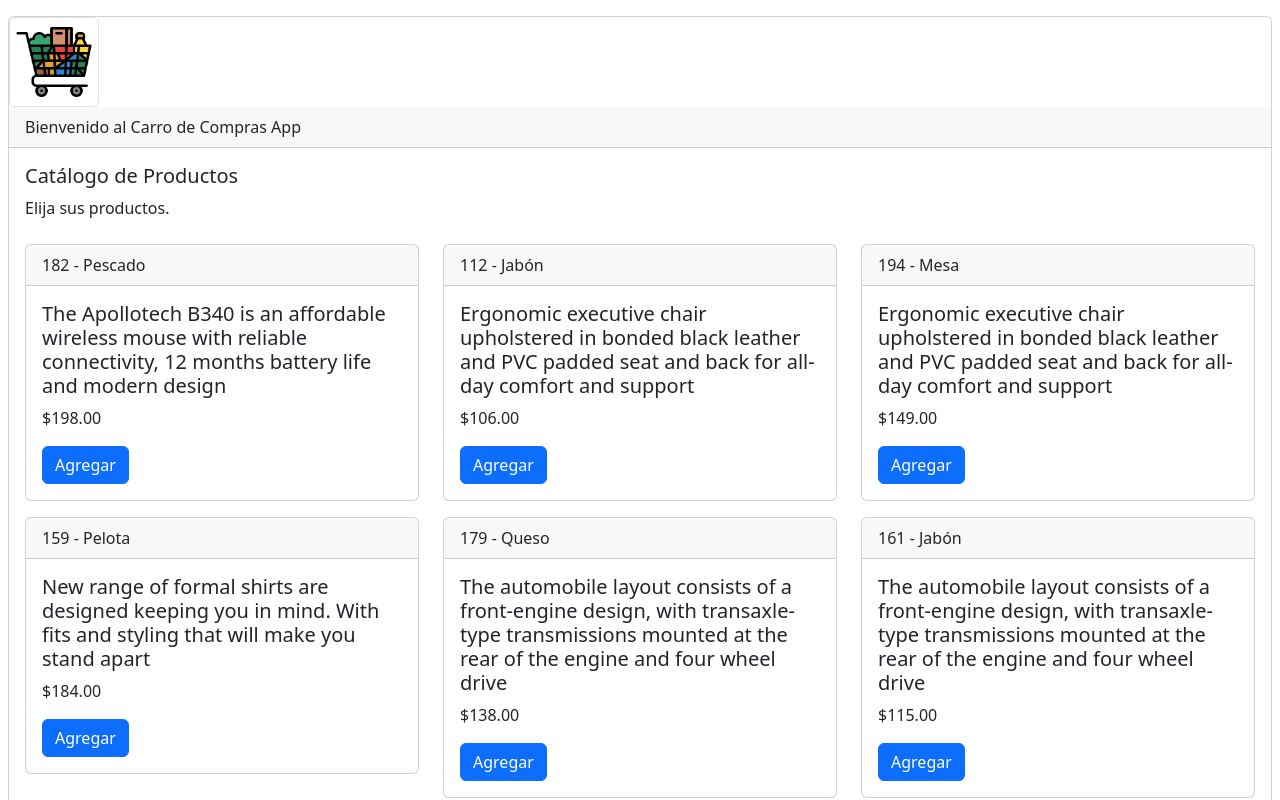
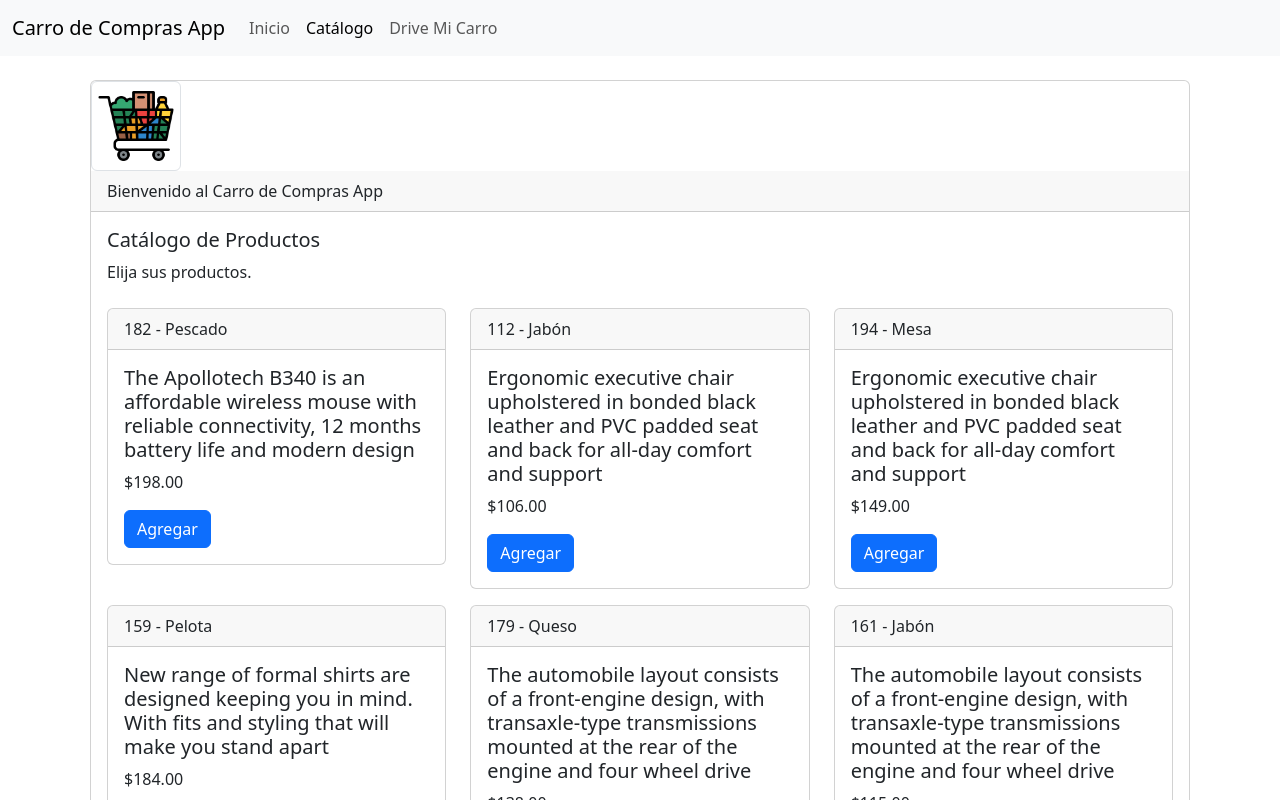
Before and after one commit to zutjmx/carro-compras-app, a React (Vite) app: page /catalogo in a window 1280 px wide. Shown: the top 800 px of the page. Built offline with nearby package versions, Linux system fonts and the light colour scheme.

Commit message:
Se agrega menú navegación

```diff
--- a/src/CarroComprasApp.jsx
+++ b/src/CarroComprasApp.jsx
@@ -1,6 +1,7 @@
 import { VistaProductosCat } from './components/VistaProductosCat';
 import { VistaCarro } from './components/VistaCarro';
 import { useItemsCarro } from './hooks/useItemsCarro';
+import { Navbar } from './components/Navbar';
 import { Navigate, Route, Routes } from 'react-router-dom';
 
 const CarroComprasApp = () => {
@@ -8,6 +9,8 @@ const CarroComprasApp = () => {
 
   return (
     <>
+      <Navbar/>
+      <div className="container my-4">
         <div className="card my-3 mx-2">
           <img src="/carrito-small.png" className="img-thumbnail" alt="..." width="90px" height="120px"/>
           <div className="card-header">Bienvenido al Carro de Compras App</div>
@@ -26,7 +29,7 @@ const CarroComprasApp = () => {
             <Route path='carro'
                   element={(
                     carroItems?.length <= 0?
-                  <div className="alert alert-warning">Tu carrito está vacío</div>
+                    <div className="alert alert-warning my-3 mx-2">Tu carrito está vacío</div>
                     :
                       (
                         <div className="card my-3 mx-2 w-50">
@@ -37,8 +40,7 @@ const CarroComprasApp = () => {
             />
             <Route path='/' element={<Navigate to={'/catalogo'} />}/>
           </Routes>
-
-
+        </div>
       </div>
     </>
   );
--- /dev/null
+++ b/src/components/Navbar.jsx
@@ -0,0 +1,29 @@
+import { NavLink } from 'react-router-dom';
+
+export const Navbar = () => {
+    return (
+        <>
+            <nav className="navbar navbar-expand-lg bg-body-tertiary">
+                <div className="container-fluid">
+                    <a className="navbar-brand" href="#">Carro de Compras App</a>
+                    <button className="navbar-toggler" type="button" data-bs-toggle="collapse" data-bs-target="#navbarNav" aria-controls="navbarNav" aria-expanded="false" aria-label="Toggle navigation">
+                        <span className="navbar-toggler-icon"></span>
+                    </button>
+                    <div className="collapse navbar-collapse" id="navbarNav">
+                        <ul className="navbar-nav">
+                            <li className="nav-item">
+                                <NavLink className={'nav-link'} to="/">Inicio</NavLink>
+                            </li>
+                            <li className="nav-item">
+                                <NavLink className={'nav-link'} to="/catalogo">Catálogo</NavLink>
+                            </li>
+                            <li className="nav-item">
+                                <NavLink className={'nav-link'} to="/carro">Drive Mi Carro</NavLink>
+                            </li>
+                        </ul>
+                    </div>
+                </div>
+            </nav>
+        </>
+    );
+}
```
Lines whose indentation alone changed are shown as unchanged.
